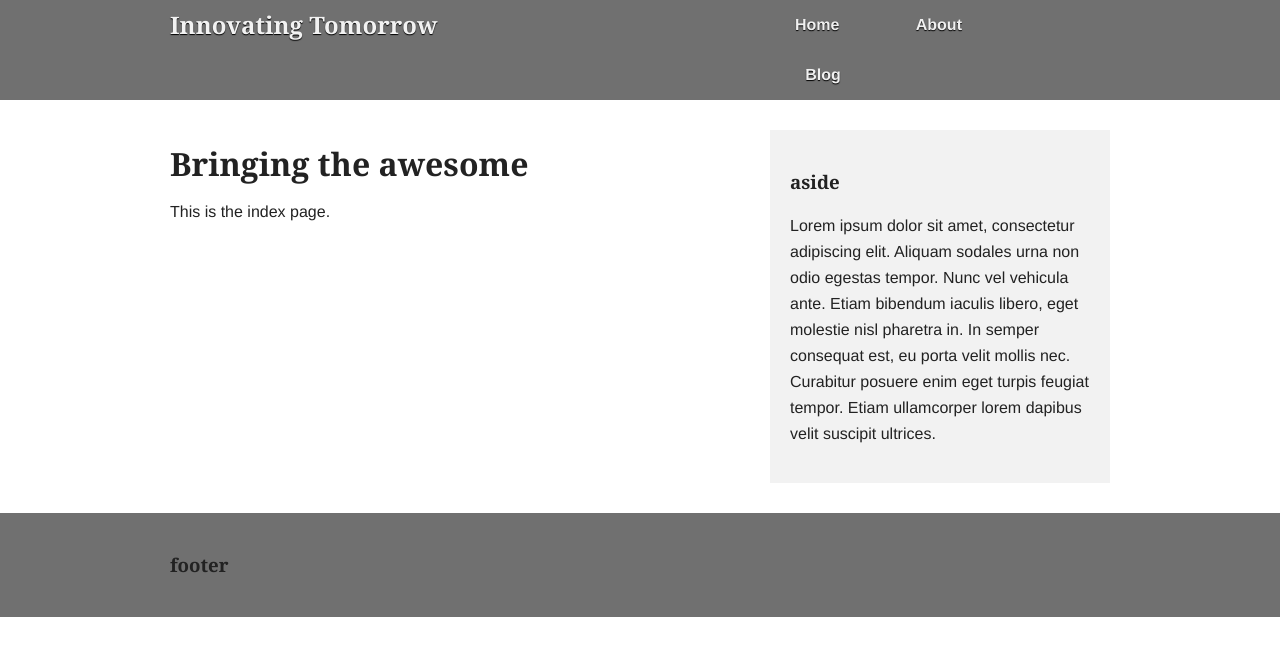
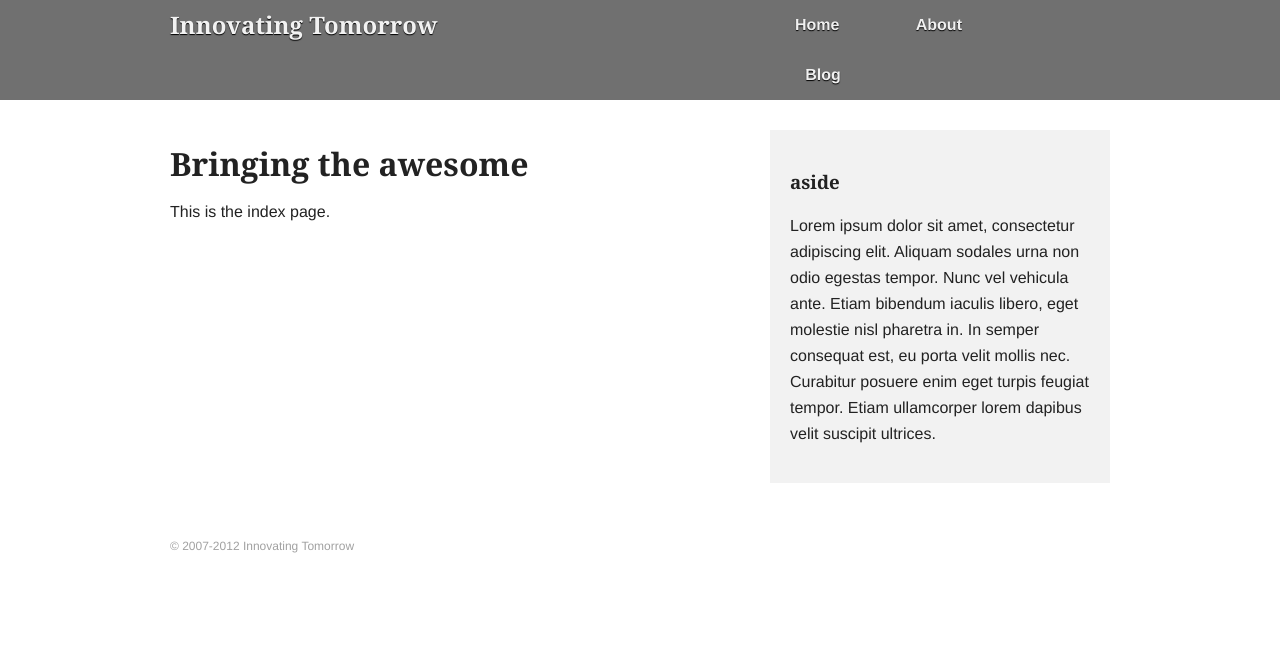
Before and after one commit to mattfarina/jekyll-base, a Jekyll site: the page built from index.html, in a window 1280 px wide. Shown: the top 656 px of the page. Built offline with Jekyll 4.4.1, drawn with Linux system fonts in a browser that asks for light colours; nearby versions of some CDN libraries; Markdown is read by kramdown in place of the engine named in the settings.

Commit message:
Updated the footer to a basic and configurable design.

```diff
--- a/_config.yml
+++ b/_config.yml
@@ -1,5 +1,6 @@
 markdown: rdiscount
 title: Innovating Tomorrow
+start_year: 2007
 
 navigation:
 - text: Home
--- a/_includes/footer.html
+++ b/_includes/footer.html
@@ -1 +1 @@
-<h3>footer</h3>
+&copy; {{ site.start_year }}-{{ site.time | date:"%Y" }} Innovating Tomorrow
--- a/assets/css/style.css
+++ b/assets/css/style.css
@@ -214,8 +214,7 @@ h1, h2, h3, h4, h5, h6 {
   padding: 20px;
 }
 
-#header-container,
-#footer-container {
+#header-container {
   background: #707070;
 }
 
@@ -243,6 +242,11 @@ h1, h2, h3, h4, h5, h6 {
 #header-container nav a.current {
   color: #27d252;
   text-decoration: none;
+}
+
+#footer-container footer {
+  font-size: 12px;
+  color: #A1A1A1;
 }
 
 
```
